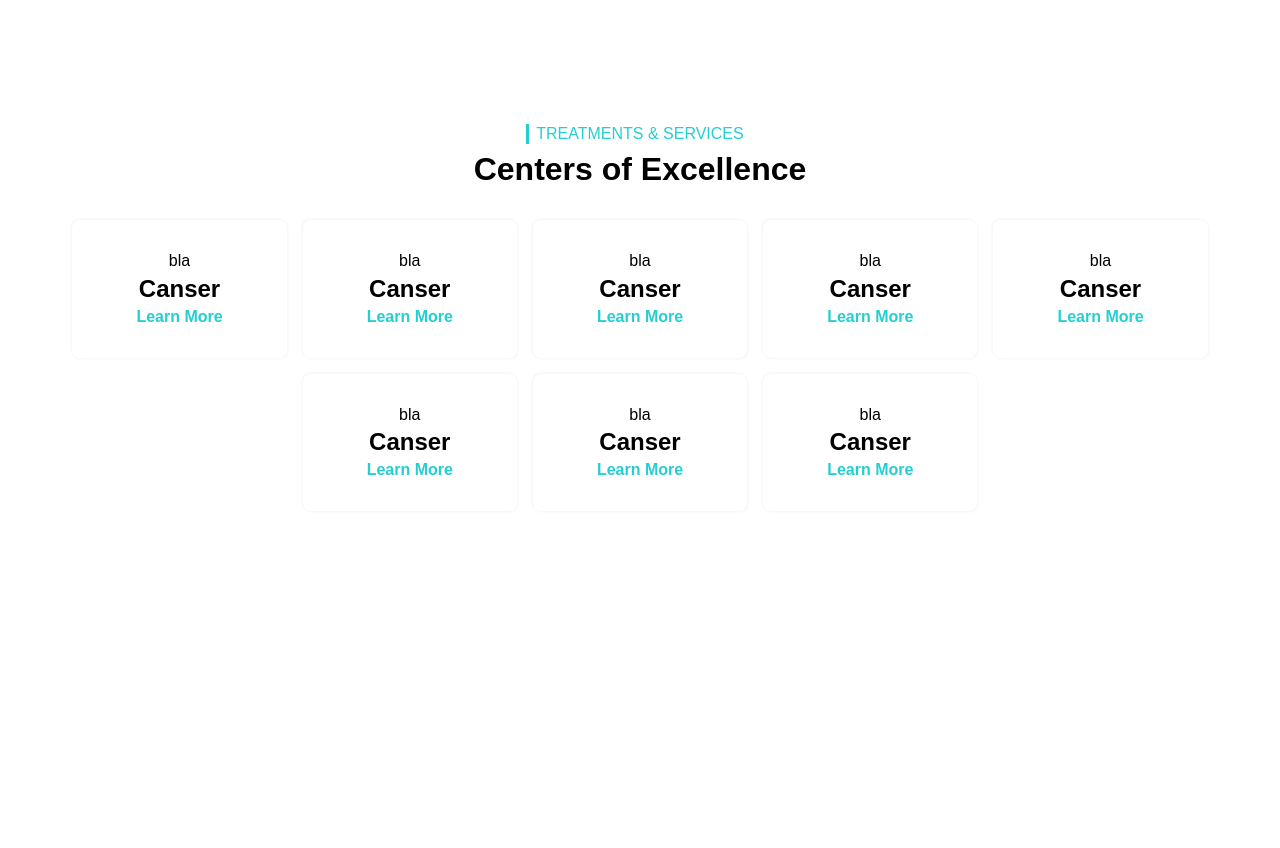
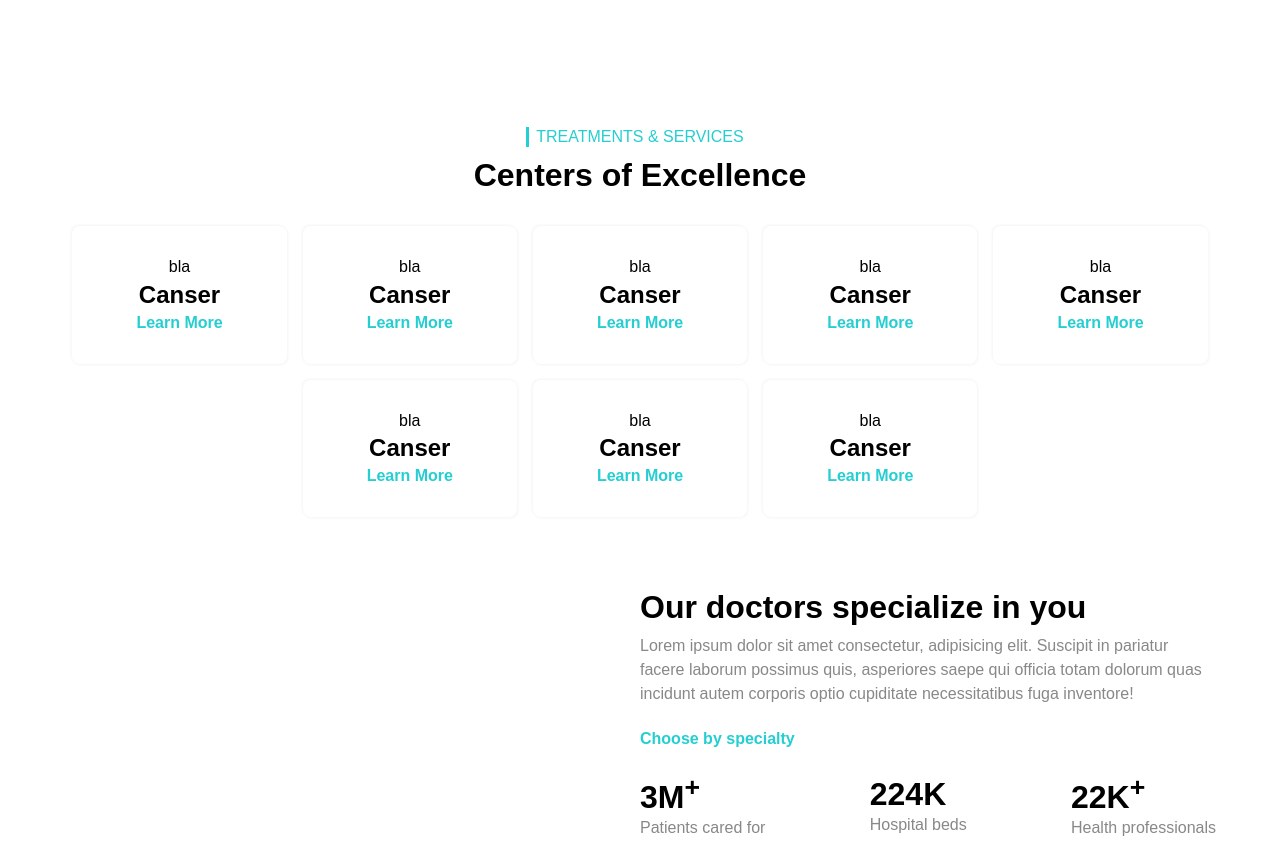
Before and after one commit to the-phoenix-coder/curepital, a plain HTML site: page index.html in a window 1280 px wide. Shown: the part 1453-2301 px from the top of the page. Before the commit the page ends 2028 px from the top, so only its background shows below. Drawn offline with Linux system fonts and the light colour scheme.

Commit message:
doctors section was added

```diff
--- a/index.html
+++ b/index.html
@@ -169,5 +169,27 @@
             </section>
         </div>
     </section>
+    <section id="doctors">
+        <section id="doctor-imgs"></section>
+        <section id="doctor-info">
+            <h1>Our doctors specialize in you</h1>
+            <p>Lorem ipsum dolor sit amet consectetur, adipisicing elit. Suscipit in pariatur facere laborum possimus quis, asperiores saepe qui officia totam dolorum quas incidunt autem corporis optio cupiditate necessitatibus fuga inventore!</p>
+            <a href="#">Choose by specialty</a>
+            <section id="doctor-stats">
+                <section class="stat">
+                    <h1>3M<sup>+</sup></h1>
+                    <p>Patients cared for</p>
+                </section>
+                <section class="stat">
+                    <h1>224K</h1>
+                    <p>Hospital beds</p>
+                </section>
+                <section class="stat">
+                    <h1>22K<sup>+</sup></h1>
+                    <p>Health professionals</p>
+                </section>
+            </section>
+        </section>
+    </section>
 </body>
 </html>
--- a/style.css
+++ b/style.css
@@ -12,6 +12,9 @@
   padding: 0;
   box-sizing: border-box;
   font-family: Arial, Helvetica, sans-serif;
+}
+html {
+  scroll-behavior: smooth;
 }
 /* Normalization */
 svg {
@@ -70,6 +73,9 @@ h1 {
   font-size: 2rem;
   color: var(--blue);
 }
+p {
+  line-height: 1.5rem;
+}
 span {
   color: var(--orange);
 }
@@ -78,7 +84,7 @@ span {
   color: var(--blue);
 }
 .option-title::before {
-  content: '';
+  content: "";
   background-color: var(--blue);
   width: 3px;
   height: 20px;
@@ -295,3 +301,36 @@ main #main-img img {
   width: fit-content;
 }
 /* End Services */
+/* Start Doctors */
+@media (min-width: 50em) {
+  #doctors {
+    display: flex;
+    flex-wrap: wrap;
+    justify-content: space-between;
+    align-items: center;
+    padding-inline: 4rem;
+  }
+  #doctors > * {
+    flex: 1;
+  }
+  #doctors #doctor-info > * {
+    margin-block: 0.5rem;
+  }
+  #doctors #doctor-info h1 {
+    color: black;
+  }
+  #doctors #doctor-info p {
+    color: #888;
+  }
+  #doctors #doctor-info a {
+    margin-block: 1.5rem;
+    display: block;
+  }
+  #doctors #doctor-stats {
+    display: flex;
+    justify-content: space-between;
+    align-items: center;
+    gap: 1rem;
+  }
+}
+/* End Doctors */
```
